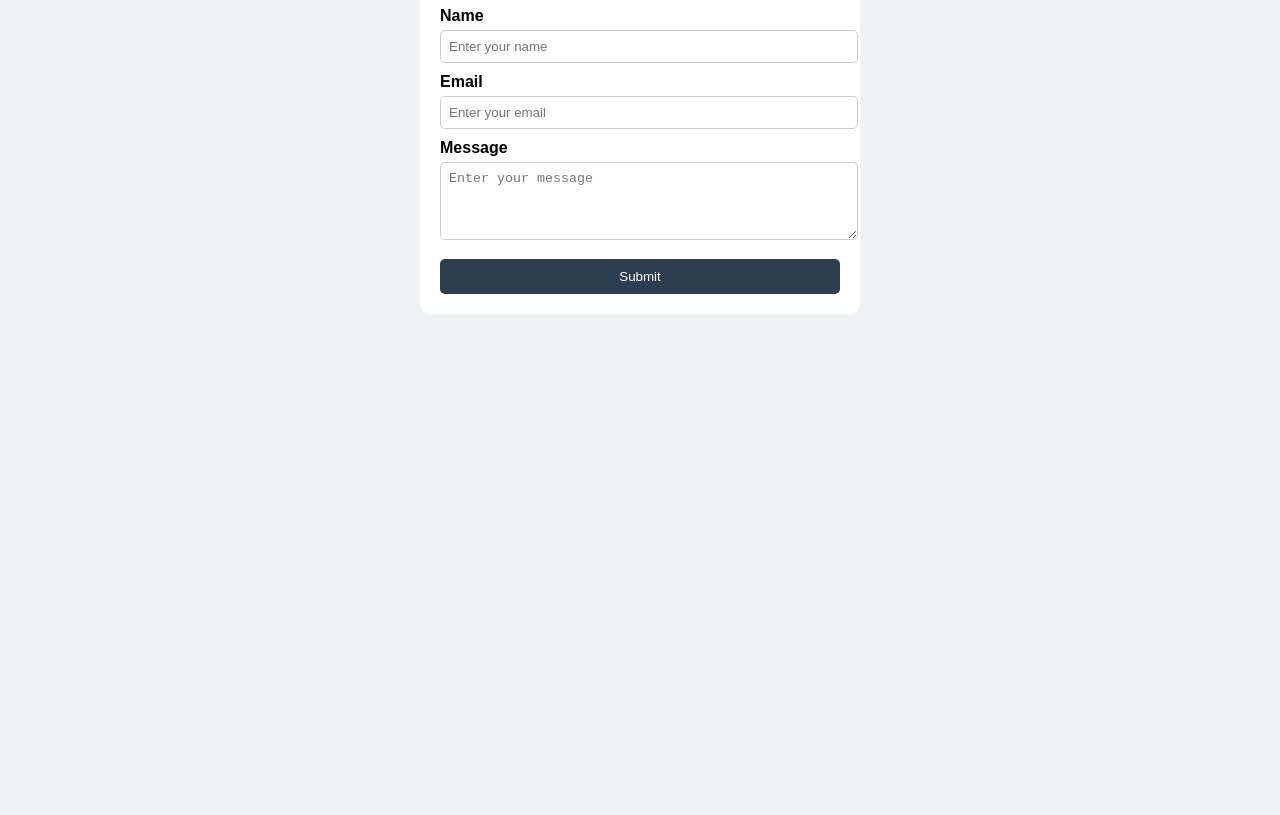
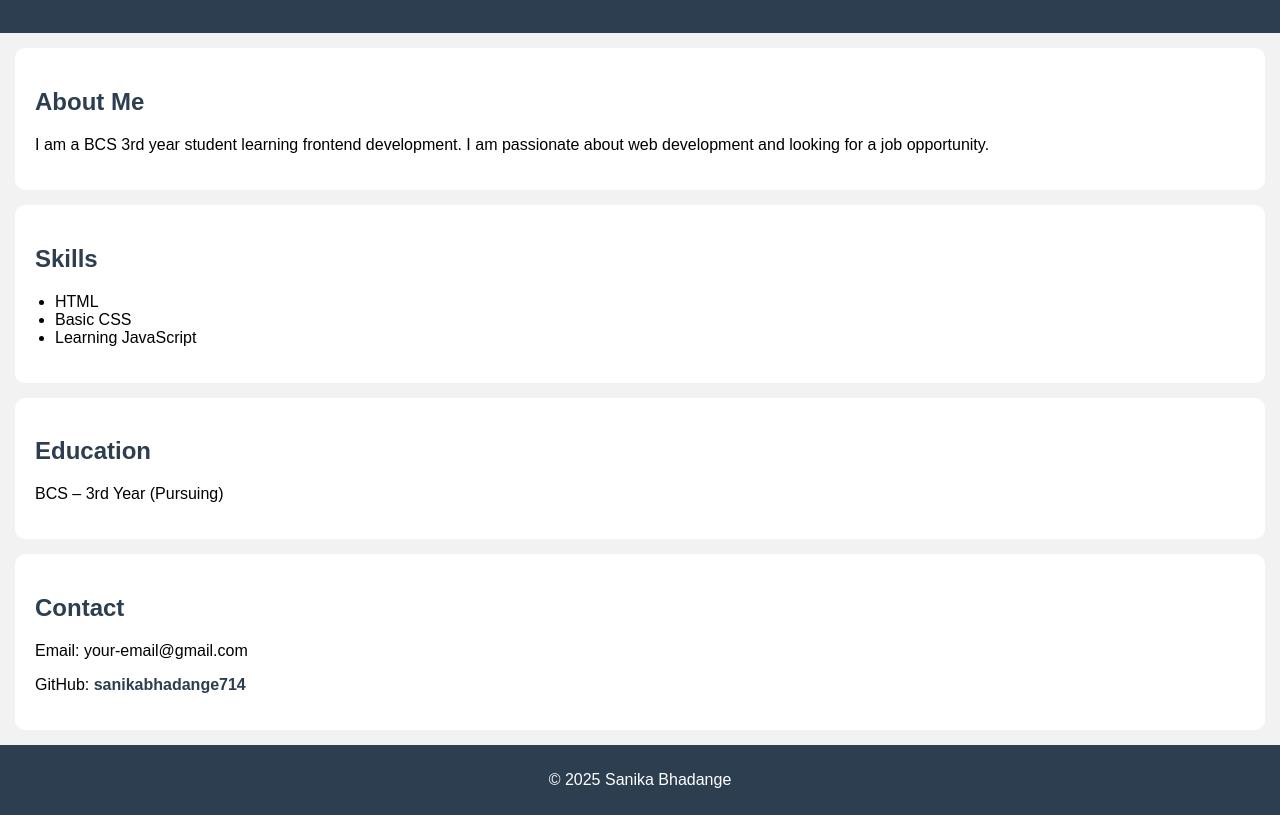
Before and after one commit to sanikabhadange714-art/html-learning, a plain HTML site: page index.html in a window 1280 px wide. Shown: the part 121-936 px from the top of the page. Before the commit the page ends 800 px from the top, so only its background shows below. Drawn offline with Linux system fonts and the light colour scheme.

Commit message:
Day 5 mini resume website completed

```diff
--- a/index.html
+++ b/index.html
@@ -1,78 +1,96 @@
-
 <!DOCTYPE html>
 <html>
 <head>
-    <title>Sanika | Day 4 HTML Form</title>
+    <title>Sanika Bhadange | Resume</title>
 
     <style>
         body {
-            background-color: #eef2f3;
             font-family: Arial, sans-serif;
-            padding: 20px;
+            background-color: #f2f2f2;
+            margin: 0;
+            padding: 0;
         }
 
-        .box {
+        header {
+            background-color: #2c3e50;
+            color: white;
+            padding: 20px;
+            text-align: center;
+        }
+
+        section {
             background-color: white;
+            margin: 15px;
             padding: 20px;
             border-radius: 10px;
-            max-width: 400px;
-            margin: auto;
         }
 
-        h1 {
-            text-align: center;
+        h2 {
             color: #2c3e50;
         }
 
-        label {
-            display: block;
-            margin-top: 10px;
-            font-weight: bold;
+        ul {
+            padding-left: 20px;
         }
 
-        input, textarea {
-            width: 100%;
-            padding: 8px;
-            margin-top: 5px;
-            border-radius: 5px;
-            border: 1px solid #ccc;
+        footer {
+            background-color: #2c3e50;
+            color: white;
+            text-align: center;
+            padding: 10px;
         }
 
-        button {
-            margin-top: 15px;
-            width: 100%;
-            padding: 10px;
-            background-color: #2c3e50;
-            color: white;
-            border: none;
-            border-radius: 5px;
-            cursor: pointer;
-        }
-
-        button:hover {
-            background-color: #1a252f;
+        a {
+            color: #2c3e50;
+            text-decoration: none;
+            font-weight: bold;
         }
     </style>
 </head>
 
 <body>
 
-    <div class="box">
-        <h1>Contact Me</h1>
+    <header>
+        <h1>Sanika Bhadange</h1>
+        <p>Frontend Learner | BCS 3rd Year</p>
+    </header>
 
-        <form>
-            <label>Name</label>
-            <input type="text" placeholder="Enter your name">
+    <section>
+        <h2>About Me</h2>
+        <p>
+            I am a BCS 3rd year student learning frontend development.
+            I am passionate about web development and looking for a job opportunity.
+        </p>
+    </section>
 
-            <label>Email</label>
-            <input type="email" placeholder="Enter your email">
+    <section>
+        <h2>Skills</h2>
+        <ul>
+            <li>HTML</li>
+            <li>Basic CSS</li>
+            <li>Learning JavaScript</li>
+        </ul>
+    </section>
 
-            <label>Message</label>
-            <textarea rows="4" placeholder="Enter your message"></textarea>
+    <section>
+        <h2>Education</h2>
+        <p>BCS – 3rd Year (Pursuing)</p>
+    </section>
 
-            <button type="submit">Submit</button>
-        </form>
-    </div>
+    <section>
+        <h2>Contact</h2>
+        <p>Email: your-email@gmail.com</p>
+        <p>
+            GitHub:
+            <a href="https://github.com/sanikabhadange714" target="_blank">
+                sanikabhadange714
+            </a>
+        </p>
+    </section>
+
+    <footer>
+        <p>© 2025 Sanika Bhadange</p>
+    </footer>
 
 </body>
 </html>
```
